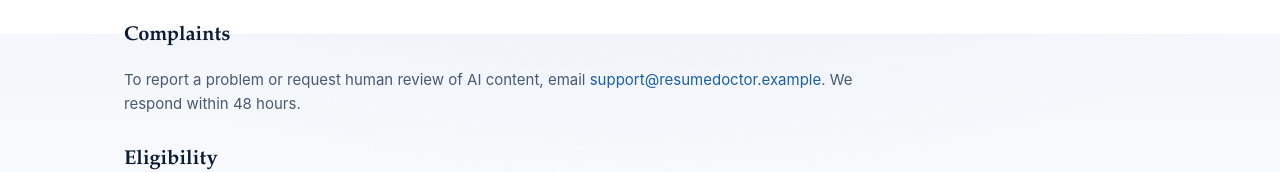
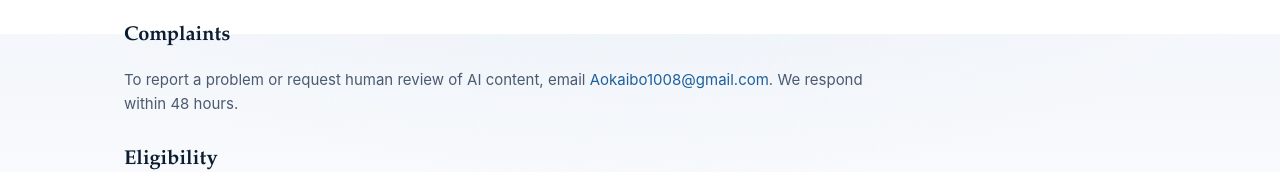
Before and after one commit to Ivy1008-star/resume-doctor, a Next.js app: page /terms in a window 1280 px wide. Shown: the part 766-938 px from the top of the page. Built offline with nearby package versions, Linux system fonts and the light colour scheme; no server answers.

Commit message:
content: replace placeholder contact email with real Gmail address

```diff
--- a/app/components/SiteChrome.js
+++ b/app/components/SiteChrome.js
@@ -52,7 +52,7 @@ export function Footer() {
           <div style={{ display: 'flex', gap: 16 }}>
             <Link href="/privacy">Privacy</Link>
             <Link href="/terms">Terms</Link>
-            <a href="mailto:support@resumedoctor.example">Contact / Complaints</a>
+            <a href="mailto:Aokaibo1008@gmail.com">Contact / Complaints</a>
           </div>
         </div>
         <p className="disclaimer">
--- a/app/privacy/page.js
+++ b/app/privacy/page.js
@@ -30,7 +30,7 @@ export default function Privacy() {
           <p>Resume Doctor is not intended for and may not be used by anyone under 16.</p>
 
           <h2>Contact</h2>
-          <p>Questions or complaints: <a href="mailto:support@resumedoctor.example">support@resumedoctor.example</a>. We respond to complaints within 48 hours.</p>
+        <p>Questions or complaints: <a href="mailto:Aokaibo1008@gmail.com">Aokaibo1008@gmail.com</a>. We respond to complaints within 48 hours.</p>
         </div>
       </main>
       <Footer />
--- a/app/terms/page.js
+++ b/app/terms/page.js
@@ -24,7 +24,7 @@ export default function Terms() {
           <p>Paid features are charged per use via PayPal. If a paid result fails to generate, contact us for a refund. Payment disputes are handled through PayPal&apos;s resolution process.</p>
 
           <h2>Complaints</h2>
-          <p>To report a problem or request human review of AI content, email <a href="mailto:support@resumedoctor.example">support@resumedoctor.example</a>. We respond within 48 hours.</p>
+        <p>To report a problem or request human review of AI content, email <a href="mailto:Aokaibo1008@gmail.com">Aokaibo1008@gmail.com</a>. We respond within 48 hours.</p>
 
           <h2>Eligibility</h2>
           <p>You must be at least 16 years old to use Resume Doctor.</p>
```
